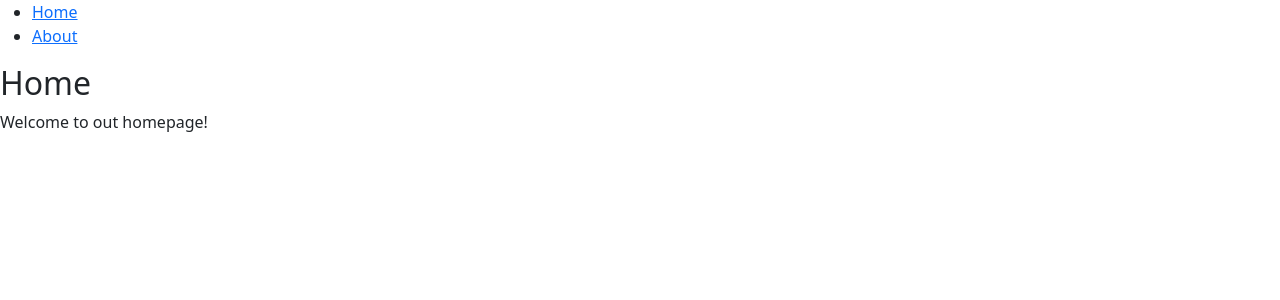
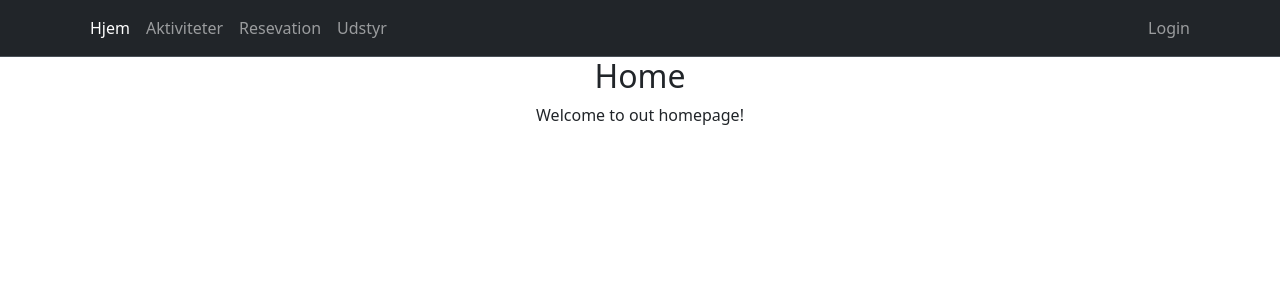
Before and after one commit to J-M-M-P/AdventureXP-frontend, a React (Vite) app: page / in a window 1280 px wide. Shown: the top 300 px of the page. Built offline with nearby package versions, Linux system fonts and the light colour scheme.

Commit message:
Lavet grundlæggende layout for hvordan header/nav kan se ud

```diff
--- a/src/components/Layout.tsx
+++ b/src/components/Layout.tsx
@@ -1,4 +1,4 @@
-import NavHeader from "./NavHeader";
+import NavHeader from "./header/NavHeader";
 
 type LayoutProps = {
     children: React.ReactNode;
--- a/src/components/NavHeader.tsx
+++ /dev/null
@@ -1,18 +0,0 @@
-import { NavLink } from "react-router-dom";
-
-export default function NavHeader() {
-    return (
-        <header>
-            <nav>
-                <ul>
-                    <li>
-                        <NavLink to="/">Home</NavLink>
-                    </li>
-                    <li>
-                        <NavLink to="/about">About</NavLink>
-                    </li>
-                </ul>
-            </nav>
-        </header>
-    );
-}
--- /dev/null
+++ b/src/components/header/NavHeader.tsx
@@ -0,0 +1,41 @@
+import { NavLink } from "react-router-dom";
+
+export default function NavHeader() {
+    return (
+        <>
+            <nav className="navbar bg-dark border-bottom navbar-expand-lg border-body" data-bs-theme="dark">
+                <div className="container">
+                    <ul className="navbar-nav me-auto mb-2 mb-lg-0 flex-fill">
+                        <li className="nav-item">
+                            <NavLink className={"nav-link"} to="/">
+                                Hjem
+                            </NavLink>
+                        </li>
+                        <li className="nav-item">
+                            <NavLink className={"nav-link"} to="/aktivitet">
+                                Aktiviteter
+                            </NavLink>
+                        </li>
+                        <li className="nav-item">
+                            <NavLink className={"nav-link"} to="/resevation">
+                                Resevation
+                            </NavLink>
+                        </li>
+                        <li className="nav-item">
+                            <NavLink className={"nav-link"} to="/udstyr">
+                                Udstyr
+                            </NavLink>
+                        </li>
+                    </ul>
+                    <ul className="navbar-nav d-flex">
+                        <li className="nav-item">
+                            <NavLink className={"nav-link "} to="/login">
+                                Login
+                            </NavLink>
+                        </li>
+                    </ul>
+                </div>
+            </nav>
+        </>
+    );
+}
--- a/src/pages/Home.tsx
+++ b/src/pages/Home.tsx
@@ -1,8 +1,10 @@
 export default function Home() {
     return (
         <>
-            <h2>Home</h2>
-            <p>Welcome to out homepage!</p>
+            <div className="container text-center">
+                <h2>Home</h2>
+                <p>Welcome to out homepage!</p>
+            </div>
         </>
     );
 }
```
